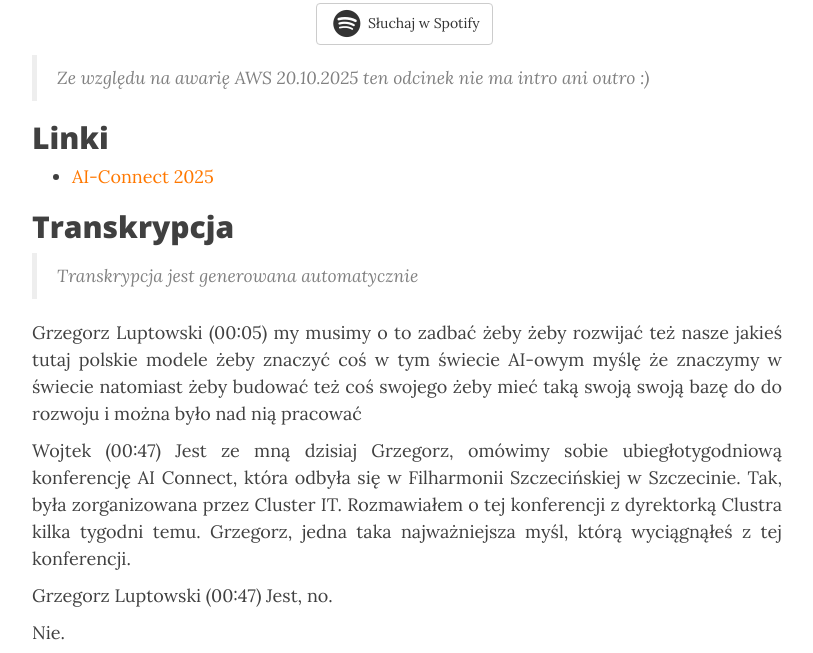
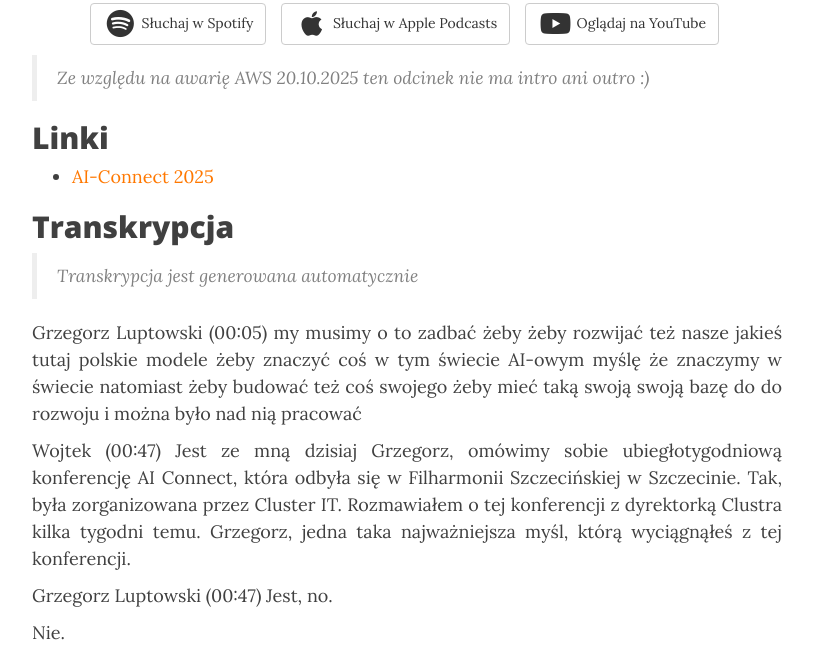
Before and after one commit to wnowicki/hospoda, a Jekyll site: the page built from _posts/2025-10-21-12.md, in a window 1280 px wide and 900 px high, scrolled down 889 px, cut to the strip 247-900 px from the top of the window. Shown: the whole strip, without its empty margins (233-1046 px from the left). Built offline with Jekyll 4.4.1, drawn with Linux system fonts in a browser that asks for light colours; nearby versions of some CDN libraries; some of the changed lines change nothing that is shown.

Commit message:
Update 2025-10-21-12.md

```diff
--- a/_posts/2025-10-21-12.md
+++ b/_posts/2025-10-21-12.md
@@ -9,9 +9,9 @@
   id: 0XFQPvdFHzTCIg4cOoLudR
   url: https://open.spotify.com/episode/0XFQPvdFHzTCIg4cOoLudR?si=7YNQJDvASvaGd3n5FRDuTg
 apple:
-  url:
+  url: https://podcasts.apple.com/pl/podcast/hospoda-tech/id1829767915?i=1000732845375
 youtube:
-  url:
+  url: https://youtu.be/7rcFZFD2ai0
 categories:
   - rozmowy
 tags:
```
